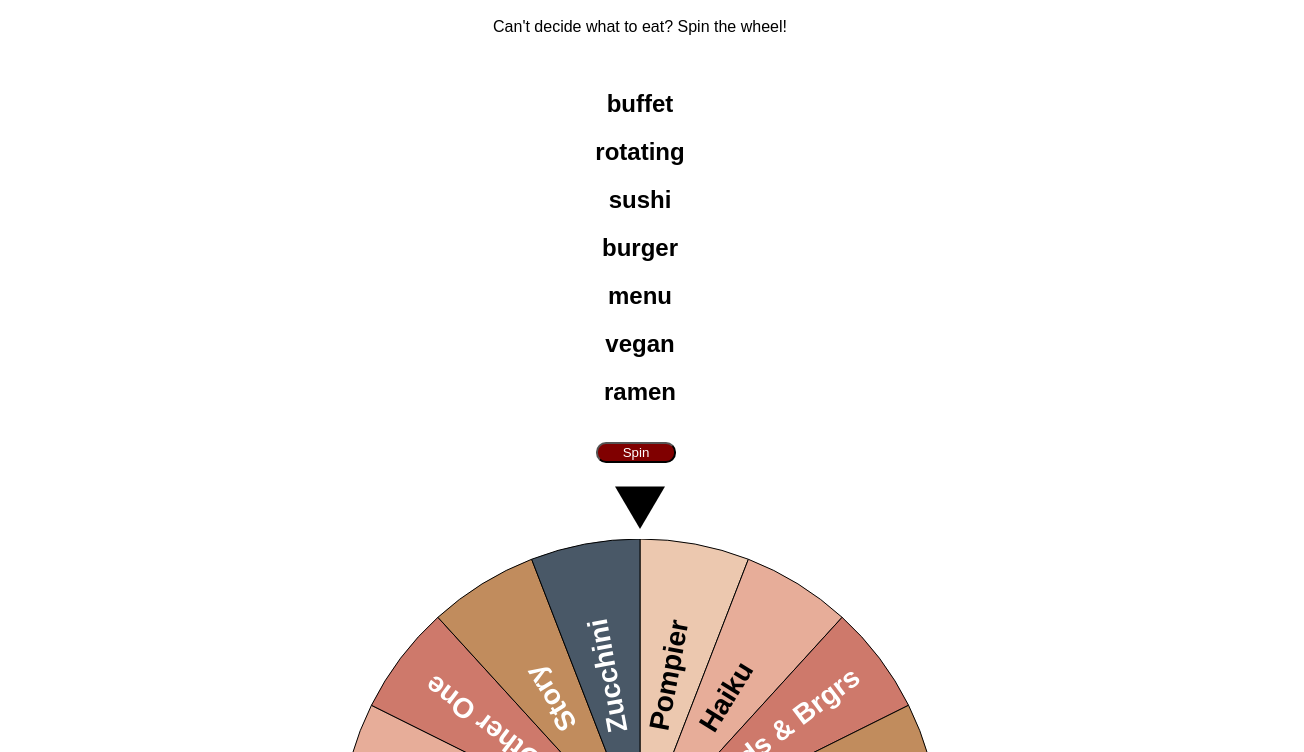
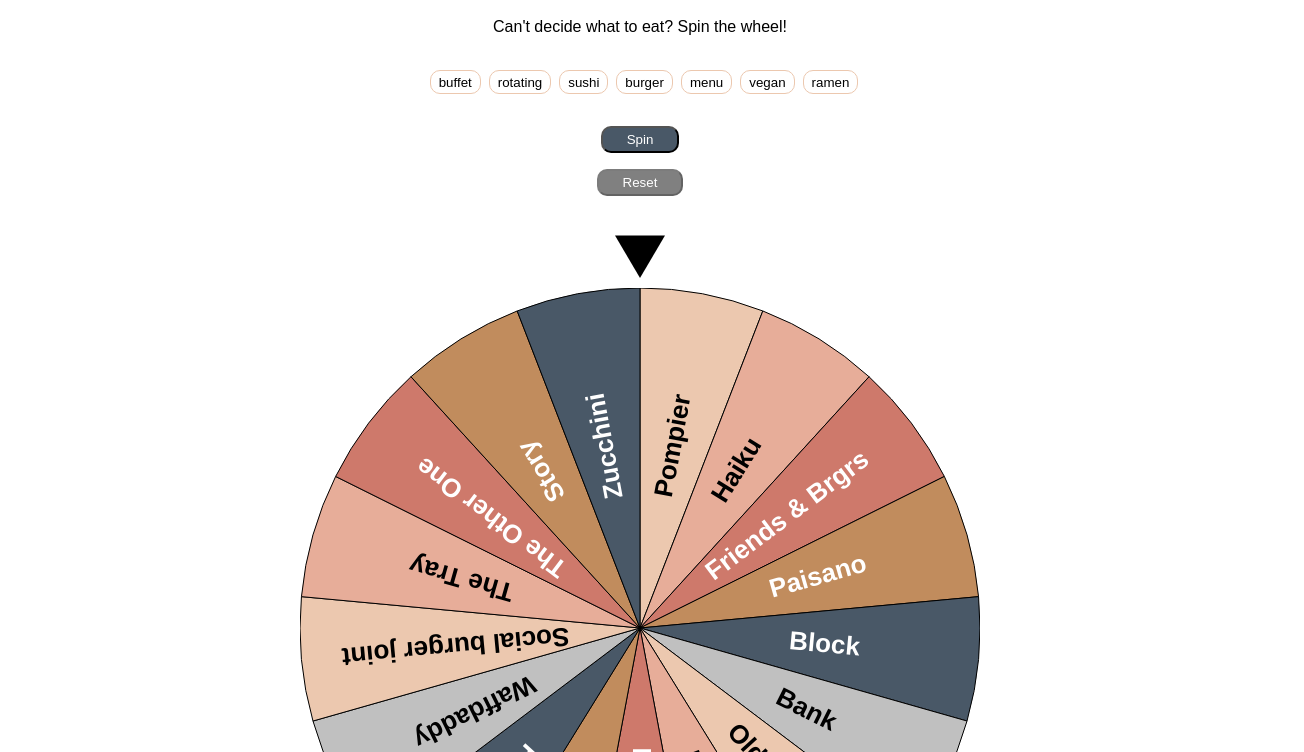
Before and after one commit to Chogster/cr-food-wheel, a plain HTML site: page index.html in a window 1280 px wide. Shown: the part 48-800 px from the top of the page, 1304 px wide, since content can reach past the window. Drawn offline with nearby package versions, Linux system fonts and the light colour scheme.

Commit message:
Added tags, reset logic

```diff
--- a/css/main.css
+++ b/css/main.css
@@ -1,68 +1,6 @@
-/*
-Description:
-    Contains all the styles for the winning wheel page.
-
-Verison History:
-    2012-01-28, Douglas McKechie
-    - Created based off earlier version.
-
-    2015-09-26, Douglas McKechie
-    - Minor updates for the 2.0 winwheel example.
-*/
-
 body
 {
     font-family: arial;
-}
-
-/* Sets the background image for the wheel */
-/* td.the_wheel
-{
-    background-image: url(./wheel_back.png);
-    background-position: center;
-    background-repeat: none;
-} */
-
-/* Do some css reset on selected elements */
-
-div.html5_logo
-{
-    margin-left:70px;
-}
-
-/* Styles for the power selection controls */
-table.power
-{
-    background-color: #cccccc;
-    cursor: pointer;
-    border:1px solid #333333;
-}
-
-table.power th
-{
-    background-color: white;
-    cursor: default;
-}
-
-td.pw1
-{
-    background-color: #6fe8f0;
-}
-
-td.pw2
-{
-    background-color: #86ef6f;
-}
-
-td.pw3
-{
-    background-color: #ef6f6f;
-}
-
-/* Style applied to the spin button once a power has been selected */
-.clickable
-{
-    cursor: pointer;
 }
 
 /* Other misc styles */
@@ -72,18 +10,51 @@ td.pw3
 }
 
 #spin_button {
-    width: 5rem;
-    margin-left: -2.5rem;
-    background-color: maroon;
+    background-color: #495867;
+    color:white;
+    outline: none;
+    cursor: pointer;
+    padding-left: 1.5rem;
+    padding-right: 1.5rem;
+    padding-top: 0.25rem;
+    padding-bottom: 0.25rem;
+    border-radius: 10px;
+    display: inline-block;
+    cursor: pointer;
+}
+
+#spin_button:disabled {
+    background-color: gray;
     color: white;
+    cursor: not-allowed;
+}
+
+#reset_button {
+    background-color: #495867;
+    color:white;
+    outline: none;
+    cursor: pointer;
+    padding-left: 1.5rem;
+    padding-right: 1.5rem;
+    padding-top: 0.25rem;
+    padding-bottom: 0.25rem;
+    margin-top: 1rem;
     border-radius: 10px;
-    outline: none;
+    display: inline-block;
+    cursor: pointer;
+}
+
+#reset_button:disabled {
+    background-color: gray;
+    color: white;
+    cursor: not-allowed;
 }
 
 .container {
     width: 100%;
     height: fit-content;
-    padding: 1rem;
+    padding-top: 2rem;
+    padding-bottom: 2rem;
     display: flex;
     justify-content: center;
     justify-items: center;
@@ -91,7 +62,7 @@ td.pw3
 }
 
 .inner-c {
-    width: 50%;
+    width: 100%;
 }
 
 #pointer {
@@ -99,3 +70,25 @@ td.pw3
     height: 50px;
     padding-bottom: 10px;
 }
+
+.pill {
+    padding-left: 0.5rem;
+    padding-right: 0.5rem;
+    padding-top: 0.2rem;
+    padding-bottom: 0.2rem;
+    border-radius: 10px;
+    border: #ECC8AF 1px solid;
+    display: inline-block;
+    cursor: pointer;
+    background-color: white;
+    margin-left:0.5rem;
+}
+
+.unselected {
+    background-color: white;
+    color: black;
+}
+
+.selected {
+    background-color: #ECC8AF;
+}
--- a/index.html
+++ b/index.html
@@ -6,34 +6,37 @@
         <script src="http://cdnjs.cloudflare.com/ajax/libs/gsap/latest/TweenMax.min.js"></script>
         <script src="https://cdnjs.cloudflare.com/ajax/libs/underscore.js/1.13.4/underscore-umd-min.js"></script>
     </head>
-    <body>
+    <body x-data="{state: []}"
+          x-init="state = await initData()">
         <div align="center">
             <h1>CR Food Wheel</h1>
             <p>Can't decide what to eat? Spin the wheel!</p>
             <br />
-            <div x-data="{fileData: []}"
-                 x-init="fileData = await initData()">
-                <template x-for="tag in fileData.tags">
-                    <h2 x-text="tag"></h2>
-                </template>
-            </div>
 
-            <div class="pt-5 container c-elem">
+            <template x-for="tag in state.tags">
+                <button onClick="selectTag" x-bind:data-tag="tag" class="pill" x-text="tag"></button>
+            </template>
+
+            <div class="pt-5 container">
                 <div class="inner-c">
-                    <button id="spin_button" onclick="startSpin();">
+                    <button id="spin_button" @click="startSpin();">
                         Spin
+                    </button>
+                    <br>
+                    <button disabled id="reset_button" @click="resetWheel();">
+                        Reset
                     </button>
                 </div>
             </div>
             <table cellpadding="0" cellspacing="0" border="0">
                 <tr>
-                    <td width="600" height="600" class="the_wheel" align="center" valign="center">
+                    <td width="680" height="680" class="the_wheel" align="center" valign="center">
                         <div id="pointer">
                             <svg id="triangle" viewBox="0 0 100 100">
                                 <polygon points="0 15, 100 15, 50 100"/>
                             </svg>
                         </div>
-                        <canvas id="canvas" width="600" height="600">
+                        <canvas id="canvas" width="680" height="680">
                             <p style="{color: white}" align="center">Sorry, your browser doesn't support canvas. Please try another.</p>
                         </canvas>
                     </td>
--- a/js/index.js
+++ b/js/index.js
@@ -1,12 +1,17 @@
 let theWheel = {};
 const spinBtn = document.getElementById('spin_button');
+const resetBtn = document.getElementById('reset_button');
 
 const initData = async () => {
     const fileData = await fetch('./list.json').then(res => {return res.json()});
+    const state = {
+        "data": fileData.list,
+        "tags": assignTags(fileData.list),
+    };
     theWheel = new Winwheel({
         'numSegments'  : fileData.list.length,     // Specify number of segments.
-        'outerRadius'  : 300,   // Set outer radius so wheel fits inside the background.
-        'textFontSize' : 28,    // Set font size as desired.
+        'outerRadius'  : 340,   // Set outer radius so wheel fits inside the background.
+        'textFontSize' : 26,    // Set font size as desired.
         'segments'     :        // Define segments including colour and text.
         assignSegments(fileData.list),
         'animation' :           // Specify the animation to use.
@@ -18,10 +23,7 @@ const initData = async () => {
         }
     });
 
-    return {
-        "data": fileData.list,
-        "tags": assignTags(fileData.list)
-    }
+    return state;
 }
 
 const assignTags = (fileData) => {
@@ -83,7 +85,6 @@ function startSpin()
         // to rotate with the duration of the animation the quicker the wheel spins.
         theWheel.animation.spins = 3;
         spinBtn.setAttribute('disabled', true);
-
         // Begin the spin animation by calling startAnimation on the wheel object.
         theWheel.startAnimation();
 
@@ -101,12 +102,9 @@ function resetWheel()
     theWheel.stopAnimation(false);  // Stop the animation, false as param so does not call callback function.
     theWheel.rotationAngle = 0;     // Re-set the wheel angle to 0 degrees.
     theWheel.draw();                // Call draw to render changes to the wheel.
-
-    document.getElementById('pw1').className = "";  // Remove all colours from the power level indicators.
-    document.getElementById('pw2').className = "";
-    document.getElementById('pw3').className = "";
-
     wheelSpinning = false;          // Reset to false to power buttons and spin can be clicked again.
+    spinBtn.removeAttribute('disabled');
+    resetBtn.setAttribute('disabled', true);
 }
 
 // -------------------------------------------------------
@@ -116,6 +114,6 @@ function resetWheel()
 function alertPrize(indicatedSegment)
 {
     // Do basic alert of the segment text. You would probably want to do something more interesting with this information.
-    spinBtn.removeAttribute('disabled');
+    resetBtn.removeAttribute('disabled');
     alert("You have won " + indicatedSegment.text);
 }
```
Also changed, not shown: 2 other files.
